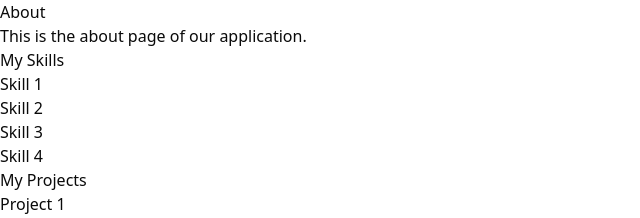
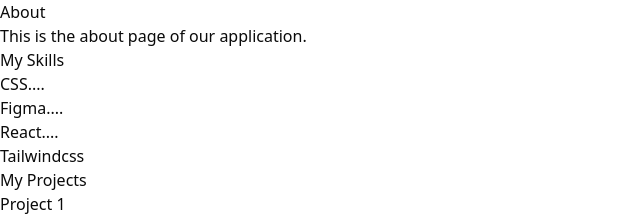
Before and after one commit to Mourya2044/Srijan25_SnapSyntax_ByteMe, a Next.js app: page /about in a window 1280 px wide. Shown: the top 218 px of the page, without its empty margins (0-640 px from the left). Built offline with nearby package versions, Linux system fonts and the light colour scheme.

Commit message:
Update page.jsx

```diff
--- a/src/app/about/page.jsx
+++ b/src/app/about/page.jsx
@@ -21,16 +21,16 @@ const projects = [
 
 const skills = [
     {
-        name: "Skill 1"
+        name: "CSS...."
     },
     {
-        name: "Skill 2"
+        name: "Figma...."
     },
     {
-        name: "Skill 3"
+        name: "React...."
     },
     {
-        name:" Skill 4"
+        name:"Tailwindcss"
     }
 ]
 
@@ -38,7 +38,7 @@ const skills = [
 
 function About() {
   return (
-    <div>
+    <div className="flex flex-col justify center">
       <div>
         <h1>About</h1>
         <p>This is the about page of our application.</p>
```
